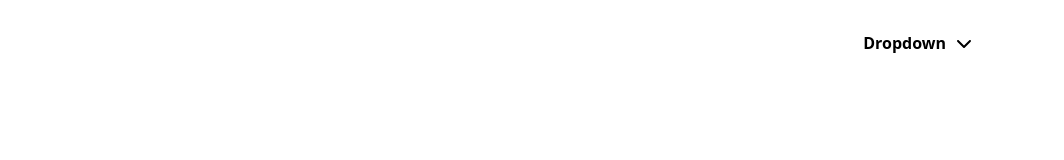
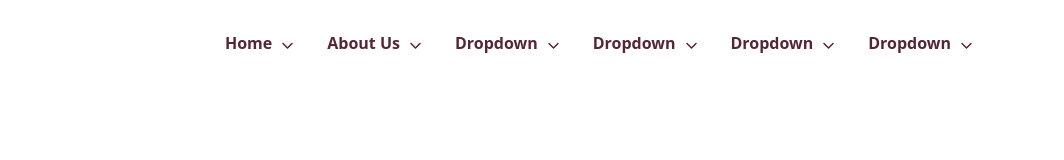
Before and after one commit to momenalzebda03/tran, a plain HTML site: page index.html in a window 1280 px wide. Shown: the full height of the page, 216-1280 px from the left. Drawn offline with Linux system fonts and the light colour scheme.

Commit message:
start navbar

```diff
--- /dev/null
+++ b/bootstrap-5.2.2-dist/js/index.js
@@ -0,0 +1,11 @@
+var tag_header = document.querySelectorAll(".link_hover");
+for (let i = 0; i < tag_header.length; i++) {
+  var chekd = tag_header[i];
+  chekd.addEventListener("click", function () {
+    for (let i = 0; i < tag_header.length; i++) {
+      console.log(tag_header[i]);
+      tag_header[i].classList.remove("link_active");
+    }
+    this.classList.add("link_active");
+  });
+}
--- a/index.html
+++ b/index.html
@@ -11,9 +11,9 @@
     <title>TRAN</title>
 </head>
 
-<body>
+<body class="text-capitalize">
     <!-- start navbar -->
-    <nav class="navbar navbar-expand-lg navbar-light position-fixed w-100 top-0 py-3 px-0 bg-white">
+    <header class="navbar navbar-expand-lg navbar-light position-fixed w-100 top-0 py-3 px-0 bg-white">
         <div class="container">
             <a href="#">
                 <img src="image/logo.png" alt="">
@@ -25,24 +25,10 @@
             <div class="collapse navbar-collapse" id="navbarSupportedContent">
                 <ul class="navbar-nav ms-auto mb-2 mb-lg-0 gap-3 fw-bold align-items-center">
                     <li class="nav-item dropdown">
-                        <a class="nav-link d-flex gap-2 align-items-center text-black" href="#" id="navbarDropdown"
-                            role="button" data-bs-toggle="dropdown" aria-expanded="false">
-                            <span>Dropdown</span>
-                            <i class="fas fa-chevron-down"></i>
-                        </a>
-                        <ul class="dropdown-menu" aria-labelledby="navbarDropdown">
-                            <li><a class="dropdown-item" href="#">Action</a></li>
-                            <li><a class="dropdown-item" href="#">Another action</a></li>
-                            <li>
-                                <hr class="dropdown-divider">
-                            </li>
-                            <li><a class="dropdown-item" href="#">Something else here</a></li>
-                        </ul>
-                    </li>
-                    <!-- <li class="nav-item dropdown">
-                        <a class="nav-link dropdown-toggle" href="#" id="navbarDropdown" role="button"
-                            data-bs-toggle="dropdown" aria-expanded="false">
-                            Dropdown
+                        <a class="nav-link link_hover d-flex gap-2 align-items-center" href="#" id="navbarDropdown"
+                            role="button" data-bs-toggle="dropdown">
+                            <span>home</span>
+                            <i class="fas fa-chevron-down iconSize mt-1"></i>
                         </a>
                         <ul class="dropdown-menu" aria-labelledby="navbarDropdown">
                             <li><a class="dropdown-item" href="#">Action</a></li>
@@ -54,9 +40,10 @@
                         </ul>
                     </li>
                     <li class="nav-item dropdown">
-                        <a class="nav-link dropdown-toggle" href="#" id="navbarDropdown" role="button"
-                            data-bs-toggle="dropdown" aria-expanded="false">
-                            Dropdown
+                        <a class="nav-link link_hover d-flex gap-2 align-items-center" href="#" id="navbarDropdown"
+                            role="button" data-bs-toggle="dropdown">
+                            <span>about us</span>
+                            <i class="fas fa-chevron-down iconSize mt-1"></i>
                         </a>
                         <ul class="dropdown-menu" aria-labelledby="navbarDropdown">
                             <li><a class="dropdown-item" href="#">Action</a></li>
@@ -68,9 +55,10 @@
                         </ul>
                     </li>
                     <li class="nav-item dropdown">
-                        <a class="nav-link dropdown-toggle" href="#" id="navbarDropdown" role="button"
-                            data-bs-toggle="dropdown" aria-expanded="false">
-                            Dropdown
+                        <a class="nav-link link_hover d-flex gap-2 align-items-center" href="#" id="navbarDropdown"
+                            role="button" data-bs-toggle="dropdown">
+                            <span>Dropdown</span>
+                            <i class="fas fa-chevron-down iconSize mt-1"></i>
                         </a>
                         <ul class="dropdown-menu" aria-labelledby="navbarDropdown">
                             <li><a class="dropdown-item" href="#">Action</a></li>
@@ -82,9 +70,10 @@
                         </ul>
                     </li>
                     <li class="nav-item dropdown">
-                        <a class="nav-link dropdown-toggle" href="#" id="navbarDropdown" role="button"
-                            data-bs-toggle="dropdown" aria-expanded="false">
-                            Dropdown
+                        <a class="nav-link link_hover d-flex gap-2 align-items-center" href="#" id="navbarDropdown"
+                            role="button" data-bs-toggle="dropdown">
+                            <span>Dropdown</span>
+                            <i class="fas fa-chevron-down iconSize mt-1"></i>
                         </a>
                         <ul class="dropdown-menu" aria-labelledby="navbarDropdown">
                             <li><a class="dropdown-item" href="#">Action</a></li>
@@ -96,9 +85,10 @@
                         </ul>
                     </li>
                     <li class="nav-item dropdown">
-                        <a class="nav-link dropdown-toggle" href="#" id="navbarDropdown" role="button"
-                            data-bs-toggle="dropdown" aria-expanded="false">
-                            Dropdown
+                        <a class="nav-link link_hover d-flex gap-2 align-items-center" href="#" id="navbarDropdown"
+                            role="button" data-bs-toggle="dropdown">
+                            <span>Dropdown</span>
+                            <i class="fas fa-chevron-down iconSize mt-1"></i>
                         </a>
                         <ul class="dropdown-menu" aria-labelledby="navbarDropdown">
                             <li><a class="dropdown-item" href="#">Action</a></li>
@@ -109,16 +99,32 @@
                             <li><a class="dropdown-item" href="#">Something else here</a></li>
                         </ul>
                     </li>
-                    <li>
+                    <li class="nav-item dropdown">
+                        <a class="nav-link link_hover d-flex gap-2 align-items-center" href="#" id="navbarDropdown"
+                            role="button" data-bs-toggle="dropdown">
+                            <span>Dropdown</span>
+                            <i class="fas fa-chevron-down iconSize mt-1"></i>
+                        </a>
+                        <ul class="dropdown-menu" aria-labelledby="navbarDropdown">
+                            <li><a class="dropdown-item" href="#">Action</a></li>
+                            <li><a class="dropdown-item" href="#">Another action</a></li>
+                            <li>
+                                <hr class="dropdown-divider">
+                            </li>
+                            <li><a class="dropdown-item" href="#">Something else here</a></li>
+                        </ul>
+                    </li>
+                    <!-- <li>
                         <a href="#">button</a>
                     </li> -->
                 </ul>
             </div>
         </div>
-    </nav>
-    <!-- end navbar -->
+        </nav>
+        <!-- end navbar -->
 </body>
 <script src="bootstrap-5.2.2-dist/js/all.min.js"></script>
 <script src="/bootstrap-5.2.2-dist/js/bootstrap.bundle.min.js"></script>
+<script src="bootstrap-5.2.2-dist/js/index.js"></script>
 
 </html>
--- a/scss/_color.scss
+++ b/scss/_color.scss
@@ -1,3 +1,4 @@
+$colornavbar: #552633;
 $colorWhite: white;
 $colorBlack: black;
 $colorButton: #FF5D22;
--- a/scss/main.scss
+++ b/scss/main.scss
@@ -3,8 +3,17 @@
 
 // end public
 // start navbar
+.nav-link {
+    color: $colornavbar;
+}
+
+.link_active,
 .nav-link:hover {
     color: $colorButton !important;
 }
 
+.iconSize {
+    font-size: 12px;
+}
+
 // end navbar
```
Also changed, not shown: dist/css/main.css, 1 other file.
